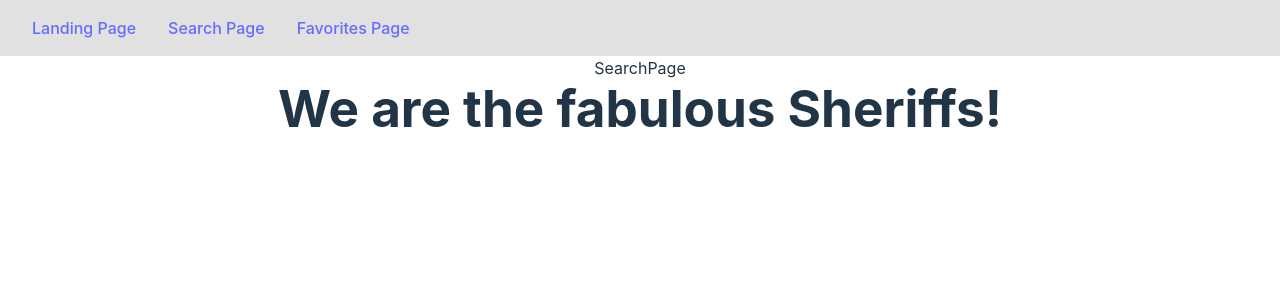
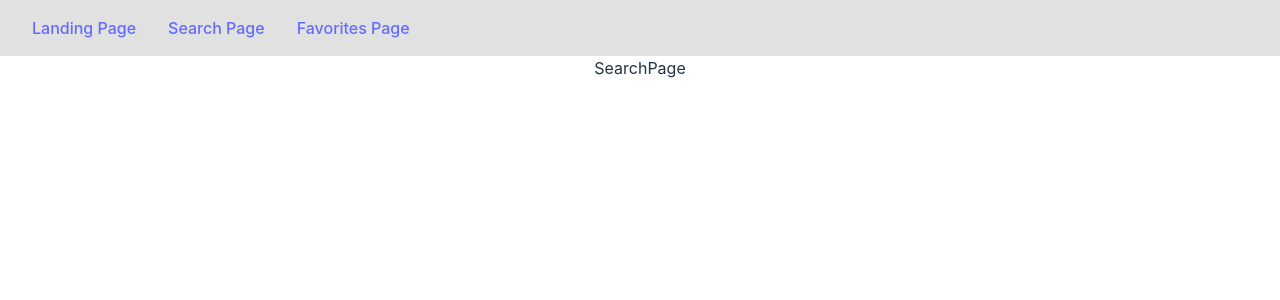
Before and after one commit to annagabain/fabulous-sheriffs-grupprojekt-react, a React (Vite) app: page /search-page in a window 1280 px wide. Shown: the top 300 px of the page. Built offline with nearby package versions, Linux system fonts and the light colour scheme.

Commit message:
Prepare the search page to consume the getCocktailByName function

```diff
--- a/src/App.tsx
+++ b/src/App.tsx
@@ -12,7 +12,7 @@ export default function App() {
             <Outlet />
 
 
-             <h1>We are the fabulous Sheriffs!</h1>
+             {/* <h1>We are the fabulous Sheriffs!</h1> */}
 
             {/*<div className="card">
                 <button onClick={() => setCount((count) => count + 1)}>
```
Also changed, not shown: src/pages/SearchPage.tsx (+7 -0 lines).
